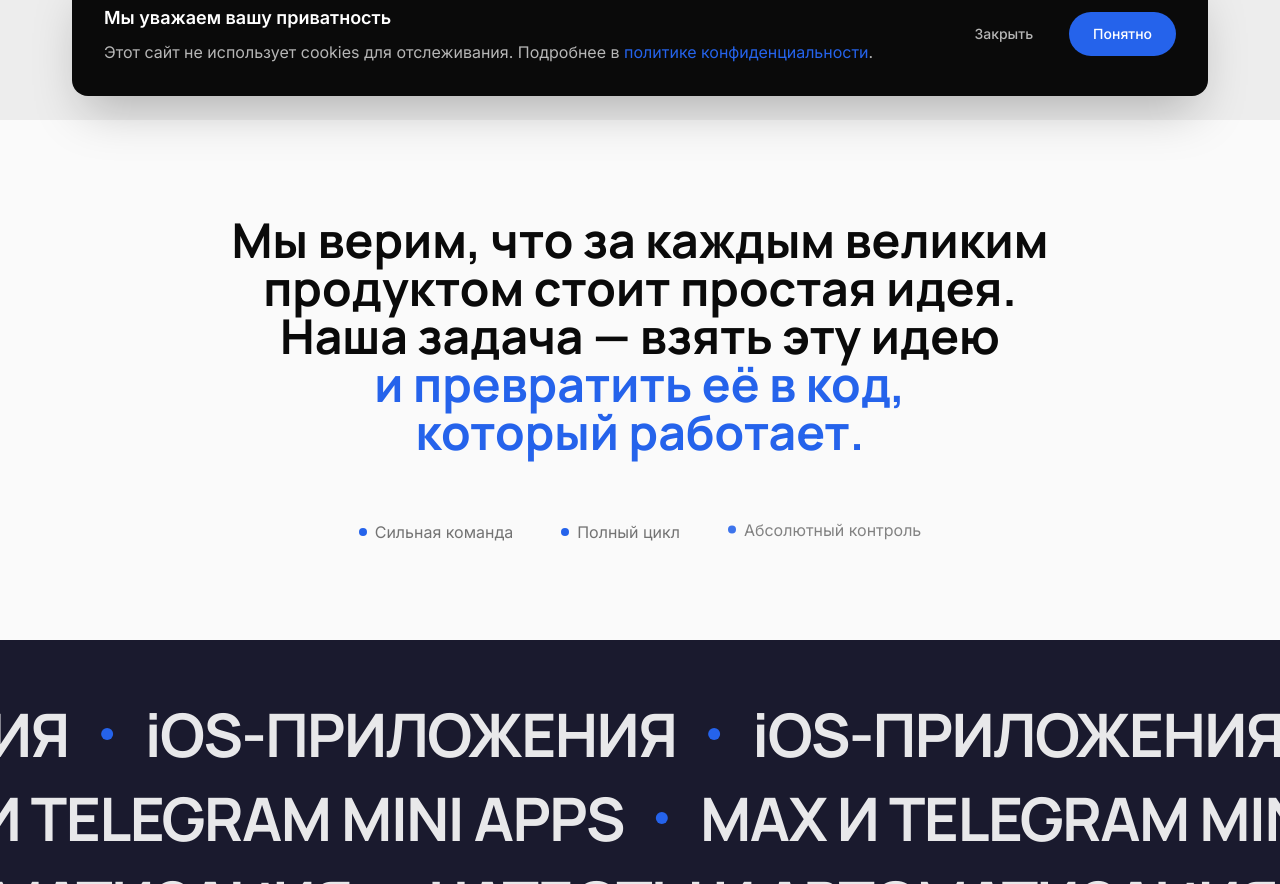
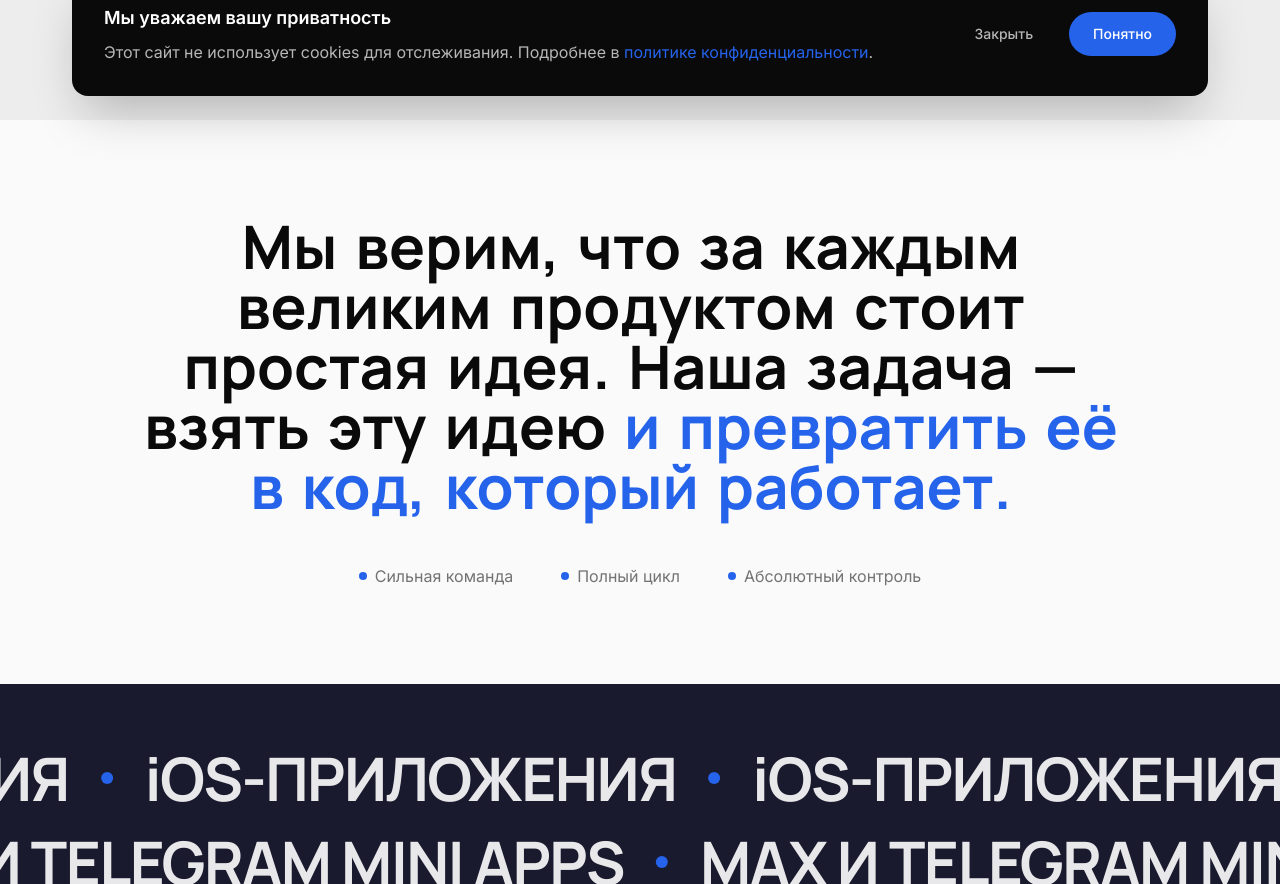
Before and after one commit to Camelot770/my_portfolio, a Next.js app: page / in a window 1280 px wide. Shown: the part 680-1564 px from the top of the page. Built offline with nearby package versions, Linux system fonts and the light colour scheme.

Commit message:
Word-by-word scroll reveal for Manifesto section
Words start at 15% opacity and light up to 100% as user scrolls,
similar to 4am.global effect. Highlight words (after "идею")
shown in accent color. Features fade in at the end.

```diff
--- a/src/components/sections/Manifesto.tsx
+++ b/src/components/sections/Manifesto.tsx
@@ -1,15 +1,13 @@
 'use client';
 
 import { useRef } from 'react';
-import { motion, useScroll, useTransform } from 'framer-motion';
+import { motion, useScroll, useTransform, MotionValue } from 'framer-motion';
 
-const lines = [
-  { text: 'Мы верим, что за каждым великим', highlight: false },
-  { text: 'продуктом стоит простая идея.', highlight: false },
-  { text: 'Наша задача — взять эту идею', highlight: false },
-  { text: 'и превратить её в код,', highlight: true },
-  { text: 'который работает.', highlight: true },
-];
+const paragraph = `Мы верим, что за каждым великим продуктом стоит простая идея. Наша задача — взять эту идею и превратить её в код, который работает.`;
+
+const highlightWords = new Set([
+  'и', 'превратить', 'её', 'в', 'код,', 'который', 'работает.',
+]);
 
 const features = [
   'Сильная команда',
@@ -17,38 +15,73 @@ const features = [
   'Абсолютный контроль',
 ];
 
+function Word({
+  word,
+  index,
+  total,
+  progress,
+  isHighlight,
+}: {
+  word: string;
+  index: number;
+  total: number;
+  progress: MotionValue<number>;
+  isHighlight: boolean;
+}) {
+  const start = (index / total) * 0.8;
+  const end = start + 0.06;
+
+  const opacity = useTransform(progress, [start, end], [0.15, 1]);
+
+  return (
+    <motion.span
+      style={{ opacity }}
+      className={`inline-block mr-[0.3em] ${isHighlight ? 'text-accent' : 'text-foreground'}`}
+    >
+      {word}
+    </motion.span>
+  );
+}
+
 export function Manifesto() {
   const containerRef = useRef<HTMLDivElement>(null);
   const { scrollYProgress } = useScroll({
     target: containerRef,
-    offset: ['start 0.8', 'start 0.1'],
+    offset: ['start 0.9', 'start 0.15'],
   });
 
+  const words = paragraph.split(/\s+/);
+
+  // Find where highlight starts (after "идею")
+  const highlightStartIndex = words.findIndex((w) => w === 'и' && words[words.indexOf('и', words.indexOf('идею')) - 1] === 'идею');
+  const actualHighlightStart = words.indexOf('идею') + 1;
+
   return (
-    <section ref={containerRef} className="py-16 md:py-24 bg-background flex items-center">
+    <section ref={containerRef} className="py-16 md:py-24 bg-background">
       <div className="container">
         <div className="max-w-5xl mx-auto">
-          {/* Main text with scroll-based line reveal */}
-          <div className="text-3xl md:text-4xl lg:text-5xl font-heading font-bold leading-relaxed text-center">
-            {lines.map((line, index) => (
-              <Line
+          {/* Word-by-word scroll reveal */}
+          <div className="text-3xl md:text-4xl lg:text-5xl xl:text-6xl font-heading font-bold leading-snug text-center">
+            {words.map((word, index) => (
+              <Word
                 key={index}
-                text={line.text}
-                isHighlight={line.highlight}
+                word={word}
                 index={index}
-                total={lines.length}
+                total={words.length}
                 progress={scrollYProgress}
+                isHighlight={index >= actualHighlightStart}
               />
             ))}
           </div>
 
-          {/* Features with delayed appearance */}
-          <div className="mt-16 flex flex-col md:flex-row items-center justify-center gap-6 md:gap-12">
+          {/* Features */}
+          <div className="mt-12 flex flex-col md:flex-row items-center justify-center gap-6 md:gap-12">
             {features.map((feature, index) => (
               <FeatureItem
                 key={feature}
                 feature={feature}
                 index={index}
+                total={words.length}
                 progress={scrollYProgress}
               />
             ))}
@@ -59,54 +92,25 @@ export function Manifesto() {
   );
 }
 
-function Line({
-  text,
-  isHighlight,
+function FeatureItem({
+  feature,
   index,
   total,
   progress,
 }: {
-  text: string;
-  isHighlight: boolean;
+  feature: string;
   index: number;
   total: number;
-  progress: ReturnType<typeof useScroll>['scrollYProgress'];
+  progress: MotionValue<number>;
 }) {
-  // Each line appears in sequence
-  const lineStart = (index / total) * 0.7;
-  const lineEnd = lineStart + 0.2;
+  const start = 0.85 + index * 0.04;
+  const end = start + 0.06;
 
-  const opacity = useTransform(progress, [lineStart, lineEnd], [0, 1]);
-  const y = useTransform(progress, [lineStart, lineEnd], [-30, 0]);
+  const opacity = useTransform(progress, [start, end], [0.15, 1]);
 
   return (
     <motion.div
-      style={{ opacity, y }}
-      className={`block ${isHighlight ? 'text-accent' : 'text-foreground'}`}
-    >
-      {text}
-    </motion.div>
-  );
-}
-
-function FeatureItem({
-  feature,
-  index,
-  progress,
-}: {
-  feature: string;
-  index: number;
-  progress: ReturnType<typeof useScroll>['scrollYProgress'];
-}) {
-  const start = 0.75 + index * 0.06;
-  const end = start + 0.12;
-
-  const opacity = useTransform(progress, [start, end], [0, 1]);
-  const y = useTransform(progress, [start, end], [-20, 0]);
-
-  return (
-    <motion.div
-      style={{ opacity, y }}
+      style={{ opacity }}
       className="flex items-center gap-2 text-muted"
     >
       <span className="w-2 h-2 bg-accent rounded-full" />
```
